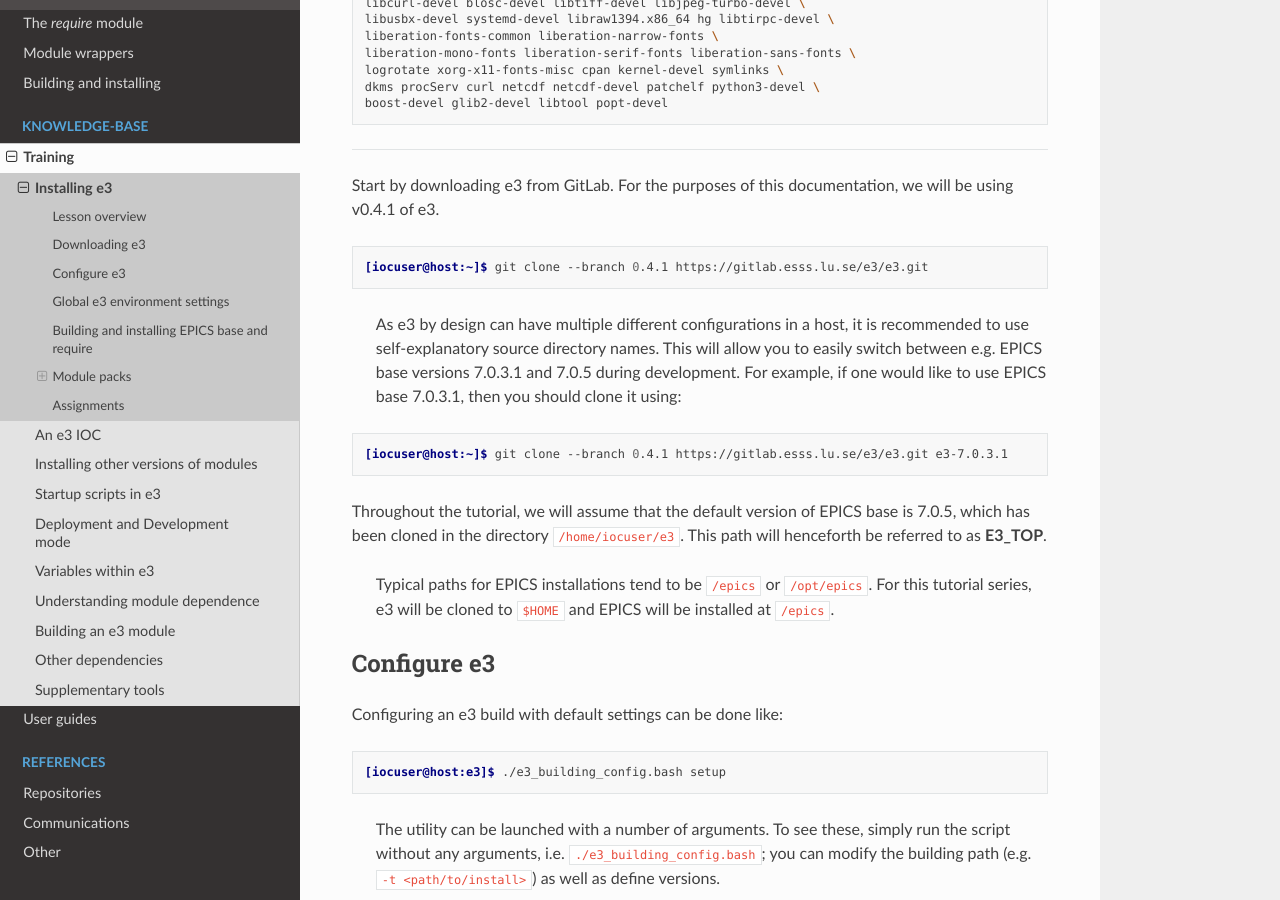
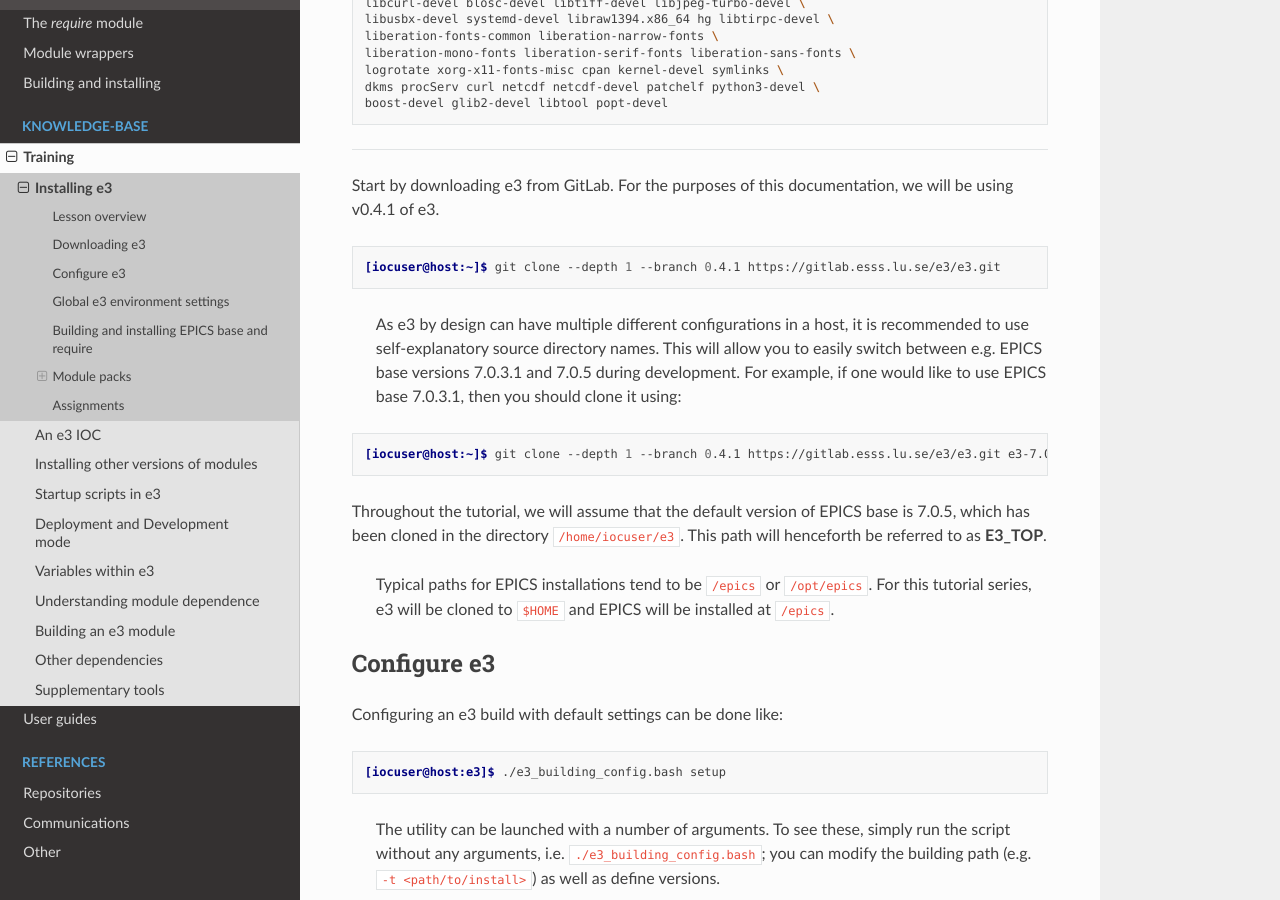
Before and after one commit to ttkorhonen/e3pages, a Sphinx documentation site: the page built from docs/kb/training/workbook/1_installing_e3.md, in a window 1280 px wide and 900 px high, scrolled down 848 px. Built offline with Sphinx 7.4.7 and the Read the Docs theme 2.0.0, drawn with Linux system fonts in a browser that asks for light colours.

Commit message:
Added --depth 1 to clone command

````diff
--- a/docs/kb/training/workbook/1_installing_e3.md
+++ b/docs/kb/training/workbook/1_installing_e3.md
@@ -42,13 +42,13 @@ boost-devel glib2-devel libtool popt-devel
 
 Start by downloading e3 from GitLab. For the purposes of this documentation, we will be using v0.4.1 of e3.
 ```console
-[iocuser@host:~]$ git clone --branch 0.4.1 https://gitlab.esss.lu.se/e3/e3.git
+[iocuser@host:~]$ git clone --depth 1 --branch 0.4.1 https://gitlab.esss.lu.se/e3/e3.git
 ```
 
 > As e3 by design can have multiple different configurations in a host, it is recommended to use self-explanatory source directory names. This will allow you to easily switch between e.g. EPICS base versions 7.0.3.1 and 7.0.5 during development. For example, if one would like to use EPICS base 7.0.3.1, then you should clone it using:
 
 ```console
-[iocuser@host:~]$ git clone --branch 0.4.1 https://gitlab.esss.lu.se/e3/e3.git e3-7.0.3.1
+[iocuser@host:~]$ git clone --depth 1 --branch 0.4.1 https://gitlab.esss.lu.se/e3/e3.git e3-7.0.3.1
 ```
 
 Throughout the tutorial, we will assume that the default version of EPICS base is 7.0.5, which has been cloned in the directory `/home/iocuser/e3`. This path will henceforth be referred to as **E3_TOP**.
````
